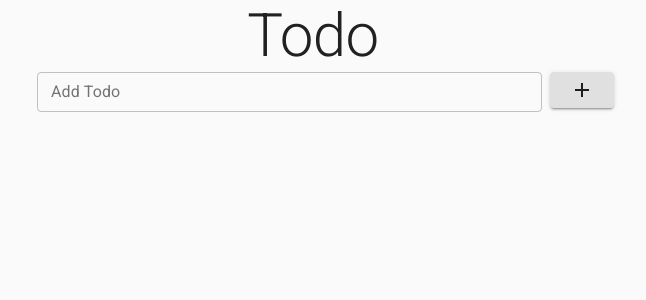
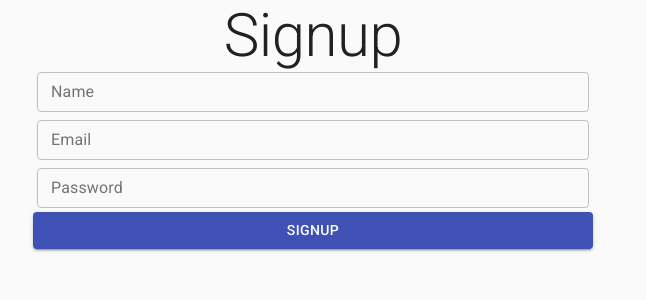
Before and after one commit to edward-hong/mern-todo, a React (Create React App) app in the folder client/: page /signup in a window 1280 px wide. Shown: the top 300 px of the page, without its empty margins (327-973 px from the left). Built offline with nearby package versions, Linux system fonts and the light colour scheme.

Commit message:
Signup and Signin page

```diff
--- a/client/src/App/index.jsx
+++ b/client/src/App/index.jsx
@@ -2,11 +2,15 @@ import React from 'react'
 import { BrowserRouter, Switch, Route } from 'react-router-dom'
 
 import Home from '../Home'
+import Signup from '../Signup'
+import Signin from '../Signin'
 
 const App = () => (
   <BrowserRouter>
     <Switch>
-      <Route path="/" component={Home} />
+      <Route exact path="/" component={Home} />
+      <Route path="/signup" component={Signup} />
+      <Route path="/signin" component={Signin} />
     </Switch>
   </BrowserRouter>
 )
--- /dev/null
+++ b/client/src/Signin/index.jsx
@@ -0,0 +1,55 @@
+import React, { useState } from 'react'
+import Container from '@material-ui/core/Container'
+import Typography from '@material-ui/core/Typography'
+import TextField from '@material-ui/core/TextField'
+import Grid from '@material-ui/core/Grid'
+
+import Button from '@material-ui/core/Button'
+
+const Signin = () => {
+  const [email, setEmail] = useState('')
+  const [password, setPassword] = useState('')
+
+  const handleSubmit = (e) => {
+    e.preventDefault()
+  }
+
+  return (
+    <Container maxWidth="sm">
+      <Typography align="center" variant="h2" component="h1">
+        Signin
+      </Typography>
+      <form onSubmit={handleSubmit}>
+        <Grid container spacing={1}>
+          <Grid item xs={12}>
+            <TextField
+              fullWidth
+              label="Email"
+              variant="outlined"
+              size="small"
+              type="email"
+              value={email}
+              onChange={(e) => setEmail(e.target.value)}
+            />
+          </Grid>
+          <Grid item xs={12}>
+            <TextField
+              fullWidth
+              label="Password"
+              variant="outlined"
+              size="small"
+              type="password"
+              value={password}
+              onChange={(e) => setPassword(e.target.value)}
+            />
+          </Grid>
+          <Button type="submit" fullWidth variant="contained" color="primary">
+            Signin
+          </Button>
+        </Grid>
+      </form>
+    </Container>
+  )
+}
+
+export default Signin
--- /dev/null
+++ b/client/src/Signup/index.jsx
@@ -0,0 +1,67 @@
+import React, { useState } from 'react'
+import Container from '@material-ui/core/Container'
+import Typography from '@material-ui/core/Typography'
+import TextField from '@material-ui/core/TextField'
+import Grid from '@material-ui/core/Grid'
+
+import Button from '@material-ui/core/Button'
+
+const Signup = () => {
+  const [name, setName] = useState('')
+  const [email, setEmail] = useState('')
+  const [password, setPassword] = useState('')
+
+  const handleSubmit = (e) => {
+    e.preventDefault()
+  }
+
+  return (
+    <Container maxWidth="sm">
+      <Typography align="center" variant="h2" component="h1">
+        Signup
+      </Typography>
+      <form onSubmit={handleSubmit}>
+        <Grid container spacing={1}>
+          <Grid item xs={12}>
+            <TextField
+              fullWidth
+              label="Name"
+              variant="outlined"
+              size="small"
+              type="text"
+              value={name}
+              onChange={(e) => setName(e.target.value)}
+            />
+          </Grid>
+          <Grid item xs={12}>
+            <TextField
+              fullWidth
+              label="Email"
+              variant="outlined"
+              size="small"
+              type="email"
+              value={email}
+              onChange={(e) => setEmail(e.target.value)}
+            />
+          </Grid>
+          <Grid item xs={12}>
+            <TextField
+              fullWidth
+              label="Password"
+              variant="outlined"
+              size="small"
+              type="password"
+              value={password}
+              onChange={(e) => setPassword(e.target.value)}
+            />
+          </Grid>
+          <Button type="submit" fullWidth variant="contained" color="primary">
+            Signup
+          </Button>
+        </Grid>
+      </form>
+    </Container>
+  )
+}
+
+export default Signup
```
